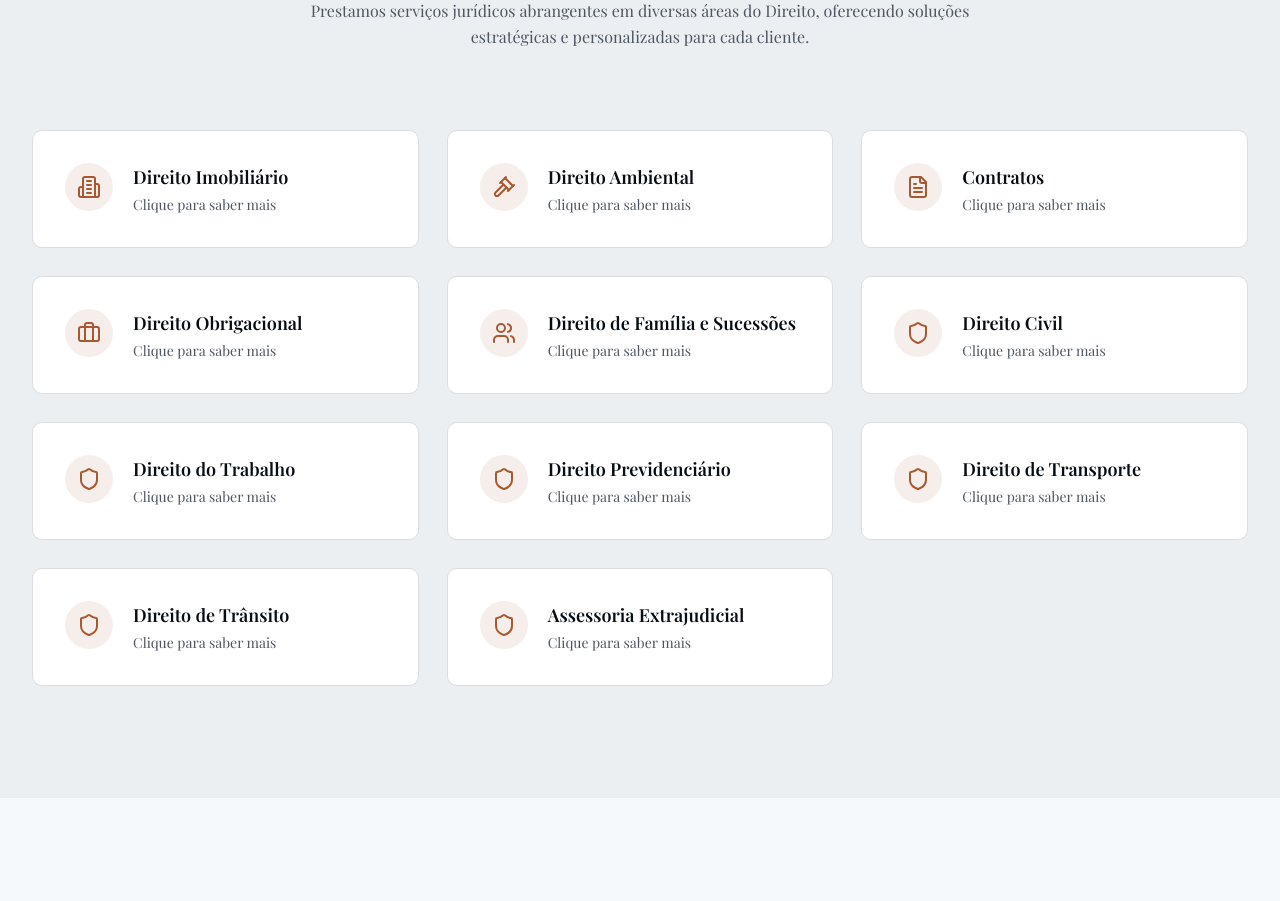
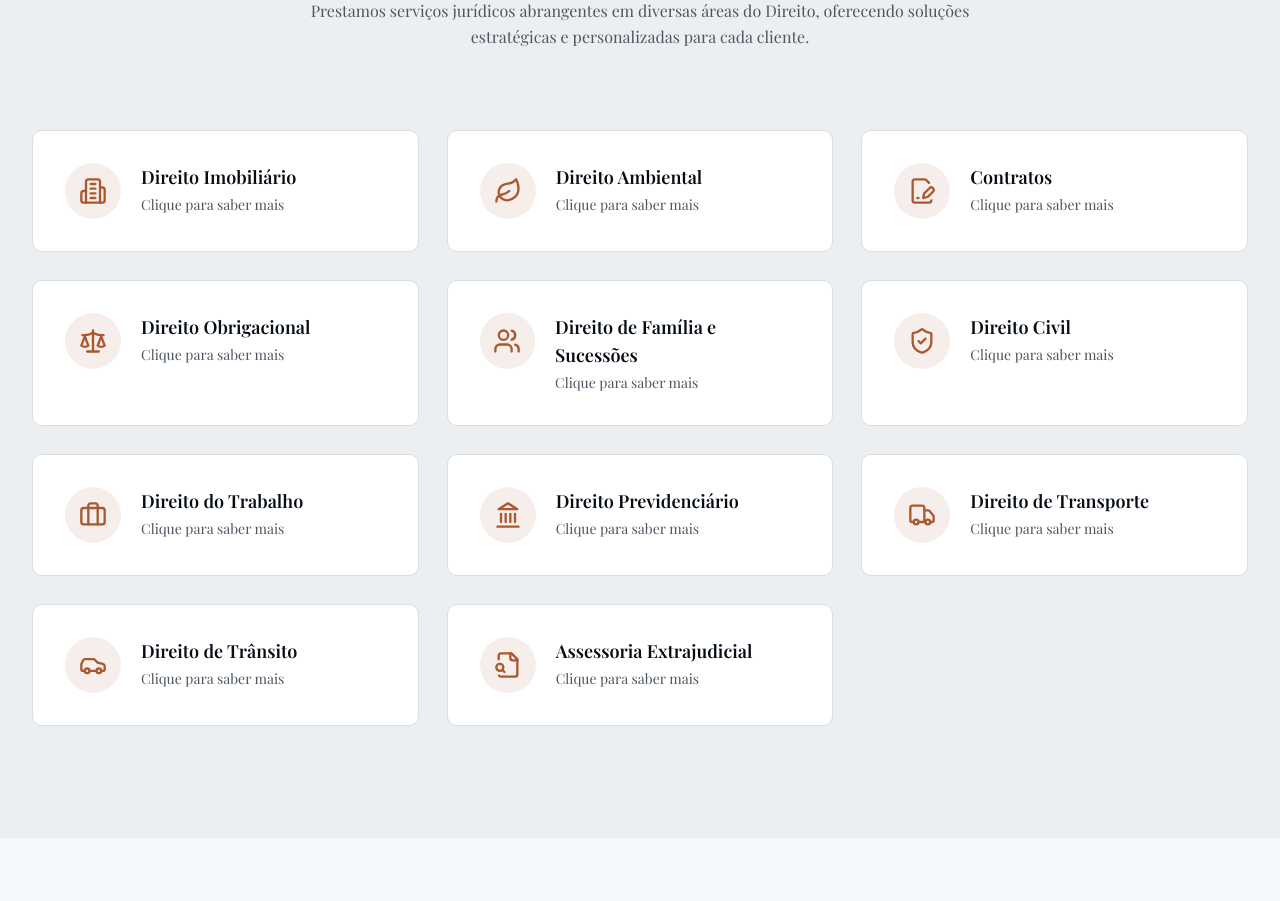
Before and after one commit to FranciscoEvaldt/Site_Maggi-Silveira, a Next.js app: page / in a window 1280 px wide. Shown: the part 1040-1941 px from the top of the page. Built offline with nearby package versions, Linux system fonts and the light colour scheme; a web font is replaced by a local one.

Commit message:
update whats

```diff
--- a/components/practice-areas.tsx
+++ b/components/practice-areas.tsx
@@ -3,17 +3,24 @@
 import { useState } from "react";
 import { motion } from "framer-motion";
 import {
+  Building2,
+  Leaf,
+  FileSignature,
+  Scale,
+  Users,
+  ShieldCheck,
   Briefcase,
-  Building2,
-  Users,
-  FileText,
-  Shield,
-  Gavel,
+  Landmark,
+  Truck,
+  Car,
+  FileSearch,
   X,
+  MessageCircle,
 } from "lucide-react";
+import { LucideIcon } from "lucide-react";
 
 type PracticeArea = {
-  icon: React.ElementType;
+  icon: LucideIcon;
   title: string;
   description: string;
 };
@@ -26,19 +33,19 @@ const practiceAreas: PracticeArea[] = [
       "Atuação em compra e venda de imóveis, regularização imobiliária, usucapião, análise de contratos e resolução de conflitos relacionados à propriedade.",
   },
   {
-    icon: Gavel,
+    icon: Leaf,
     title: "Direito Ambiental",
     description:
       "Assessoria jurídica em licenciamento ambiental, responsabilidade ambiental e adequação à legislação vigente.",
   },
   {
-    icon: FileText,
+    icon: FileSignature,
     title: "Contratos",
     description:
       "Elaboração, revisão e análise de contratos civis e empresariais, garantindo segurança jurídica nas relações negociais.",
   },
   {
-    icon: Briefcase,
+    icon: Scale,
     title: "Direito Obrigacional",
     description:
       "Atuação em demandas relacionadas ao cumprimento de obrigações, responsabilidade civil e disputas contratuais.",
@@ -50,37 +57,37 @@ const practiceAreas: PracticeArea[] = [
       "Assessoria em divórcios, pensão alimentícia, guarda de filhos, inventários e planejamento sucessório.",
   },
   {
-    icon: Shield,
+    icon: ShieldCheck,
     title: "Direito Civil",
     description:
       "Atuação em responsabilidade civil, indenizações e defesa de direitos em relações privadas.",
   },
   {
-    icon: Shield,
+    icon: Briefcase,
     title: "Direito do Trabalho",
     description:
       "Defesa dos direitos trabalhistas, reclamações trabalhistas e consultoria preventiva.",
   },
   {
-    icon: Shield,
+    icon: Landmark,
     title: "Direito Previdenciário",
     description:
       "Assessoria em aposentadorias, benefícios previdenciários e revisões junto ao INSS.",
   },
   {
-    icon: Shield,
+    icon: Truck,
     title: "Direito de Transporte",
     description:
       "Consultoria jurídica em transporte de cargas e passageiros e responsabilidades legais.",
   },
   {
-    icon: Shield,
+    icon: Car,
     title: "Direito de Trânsito",
     description:
       "Defesa administrativa em multas, recursos de suspensão de CNH e processos de trânsito.",
   },
   {
-    icon: Shield,
+    icon: FileSearch,
     title: "Assessoria Extrajudicial",
     description:
       "Consultoria jurídica preventiva e acompanhamento de negociações fora do judiciário.",
@@ -93,7 +100,6 @@ export function PracticeAreas() {
   return (
     <section id="practice-areas" className="py-28 bg-secondary">
       <div className="max-w-7xl mx-auto px-6 lg:px-8">
-
         {/* Título */}
         <div className="text-center mb-20">
           <p className="text-accent text-sm tracking-[0.3em] uppercase mb-4">
@@ -108,8 +114,8 @@ export function PracticeAreas() {
 
           <p className="text-muted-foreground max-w-2xl mx-auto leading-relaxed">
             Prestamos serviços jurídicos abrangentes em diversas áreas do
-            Direito, oferecendo soluções estratégicas e personalizadas para
-            cada cliente.
+            Direito, oferecendo soluções estratégicas e personalizadas para cada
+            cliente.
           </p>
         </div>
 
@@ -123,18 +129,21 @@ export function PracticeAreas() {
               transition={{ duration: 0.4, delay: index * 0.05 }}
               viewport={{ once: true }}
               onClick={() => setSelectedArea(area)}
-              className="group relative cursor-pointer bg-card border border-border p-8 rounded-xl transition-all duration-500 hover:-translate-y-2 hover:shadow-2xl"
+              className="group relative cursor-pointer bg-card border border-border p-8 rounded-xl transition-all duration-500 hover:-translate-y-3 hover:shadow-2xl overflow-hidden"
             >
-              {/* linha dourada */}
-              <div className="absolute left-0 top-0 h-full w-1 bg-accent scale-y-0 group-hover:scale-y-100 origin-top transition-transform duration-500"></div>
+              {/* borda animada */}
+              <div className="absolute inset-0 rounded-xl border border-transparent group-hover:border-accent transition duration-500"></div>
 
-              <div className="flex items-start gap-5">
-                <div className="flex items-center justify-center h-12 w-12 rounded-full bg-accent/10">
-                  <area.icon className="h-6 w-6 text-accent group-hover:scale-110 transition" />
+              {/* brilho */}
+              <div className="absolute inset-0 opacity-0 group-hover:opacity-100 transition duration-500 bg-gradient-to-br from-accent/10 via-transparent to-transparent"></div>
+
+              <div className="relative flex items-start gap-5">
+                <div className="flex items-center justify-center h-14 w-14 rounded-full bg-accent/10 group-hover:bg-accent/20 transition-all duration-500">
+                  <area.icon className="h-7 w-7 text-accent transition-transform duration-500 group-hover:scale-125 group-hover:rotate-6" />
                 </div>
 
                 <div>
-                  <h3 className="text-lg font-semibold text-foreground mb-1">
+                  <h3 className="text-lg font-semibold text-foreground mb-1 group-hover:text-accent transition">
                     {area.title}
                   </h3>
 
@@ -169,22 +178,33 @@ export function PracticeAreas() {
               <X size={22} />
             </button>
 
-            <h3 className="text-2xl font-semibold mb-4">
+            {/* Ícone da área no modal */}
+            <div className="flex items-center justify-center mb-6">
+              <div className="flex items-center justify-center h-16 w-16 rounded-full bg-accent/10">
+                <selectedArea.icon className="h-8 w-8 text-accent" />
+              </div>
+            </div>
+
+            <h3 className="text-2xl font-semibold mb-4 text-center">
               {selectedArea.title}
             </h3>
 
-            <div className="w-14 h-[2px] bg-accent mb-6"></div>
+            <div className="w-14 h-[2px] bg-accent mx-auto mb-6"></div>
 
-            <p className="text-muted-foreground leading-relaxed text-lg mb-8">
+            <p className="text-muted-foreground leading-relaxed text-lg mb-8 text-center">
               {selectedArea.description}
             </p>
 
-            <a
-              href="#contato"
-              className="inline-block bg-accent text-white px-6 py-3 rounded-lg hover:opacity-90 transition"
-            >
-              Falar com advogado
-            </a>
+            <div className="text-center">
+              <a
+                href={`https://wa.me/555199204815?{selectedArea.title}`}
+                target="_blank"
+                className="flex items-center justify-center gap-2 bg-accent text-white px-6 py-3 rounded-lg hover:opacity-90 transition"
+              >
+                <MessageCircle size={18} />
+                Falar no WhatsApp
+              </a>
+            </div>
           </motion.div>
         </motion.div>
       )}
```
